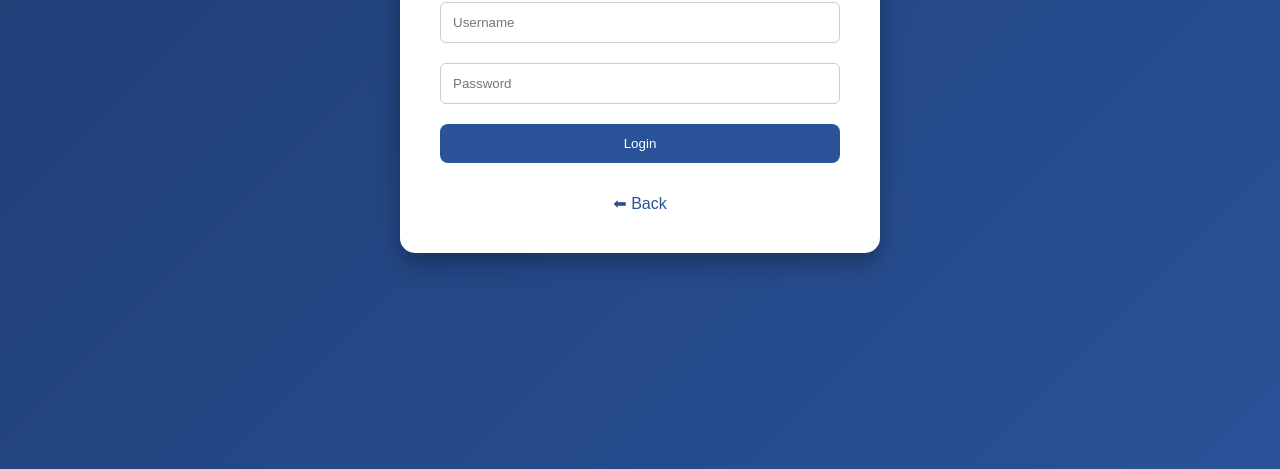
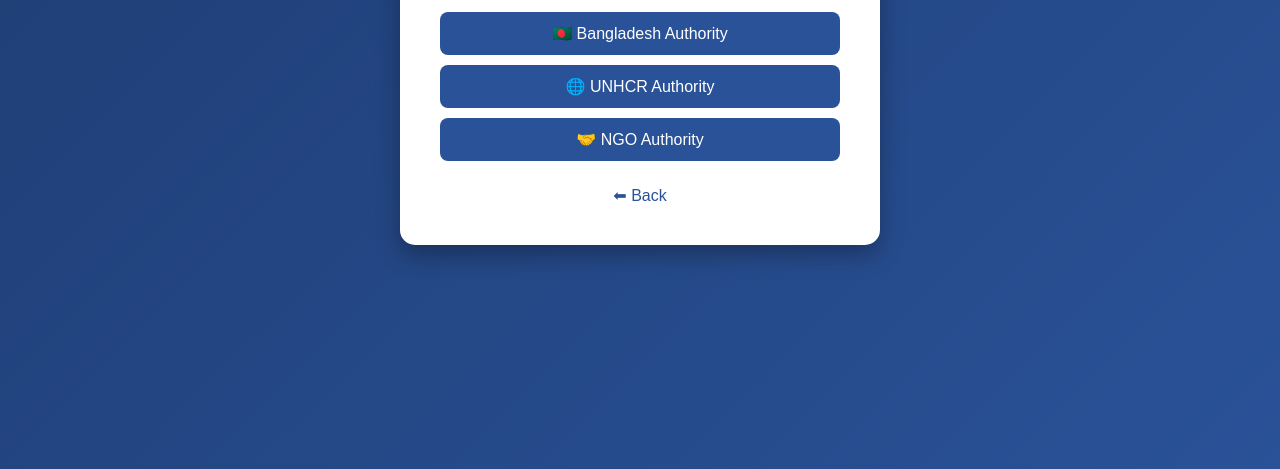
Before and after one commit to Emran-D551/refugee-management-system, a plain HTML site: page frontend/government.html in a window 1280 px wide. Shown: the part 331-800 px from the top of the page. Drawn offline with nearby package versions, Linux system fonts and the light colour scheme.

Commit message:
Update government.html with new authorities menu

```diff
--- a/frontend/government.html
+++ b/frontend/government.html
@@ -10,22 +10,25 @@
 
 <div class="container">
 
-<h2>Government Login</h2>
 
-<div id="loginBox">
-  <input id="username" placeholder="Username">
-  <input id="password" type="password" placeholder="Password">
-  <button onclick="login()">Login</button>
-  <p id="loginMsg"></p>
-  <a href="index.html">⬅ Back</a>
-</div>
+    <h1>Government Authorities</h1>
 
-<div id="dashboard" style="display:none">
-  <h3>Pending Refugees</h3>
-  <button onclick="loadPending()">Load Pending</button>
-  <ul id="pendingList"></ul>
-</div>
+    <div class="menu">
 
+        <a href="bd.html">
+            🇧🇩 Bangladesh Authority
+        </a>
+
+        <a href="unhcr.html">
+            🌐 UNHCR Authority
+        </a>
+
+        <a href="ngo.html">
+            🤝 NGO Authority
+        </a>
+
+    </div>
+<a href="index.html">⬅ Back</a>
 </div>
 
 <script src="script.js"></script>
```
